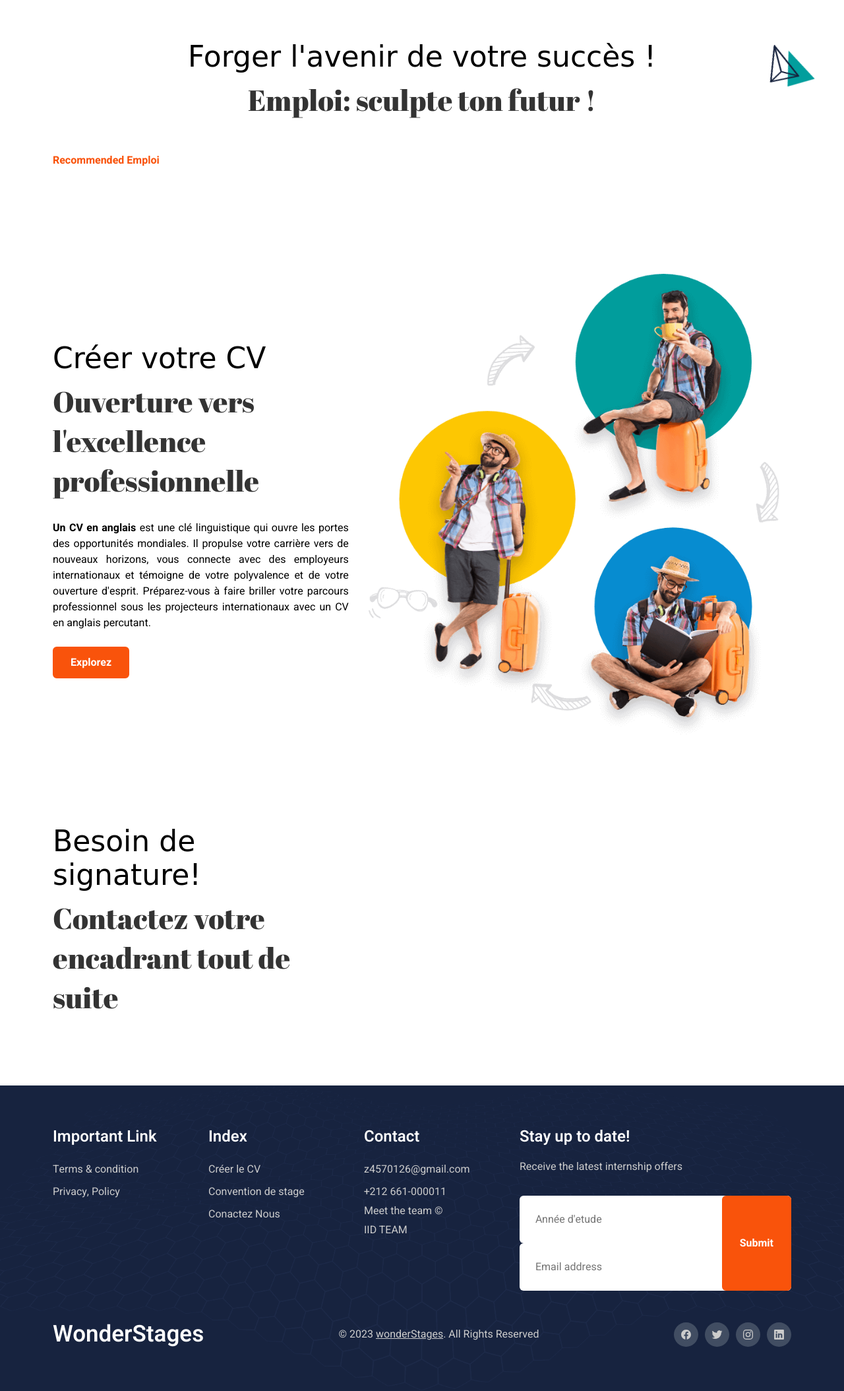
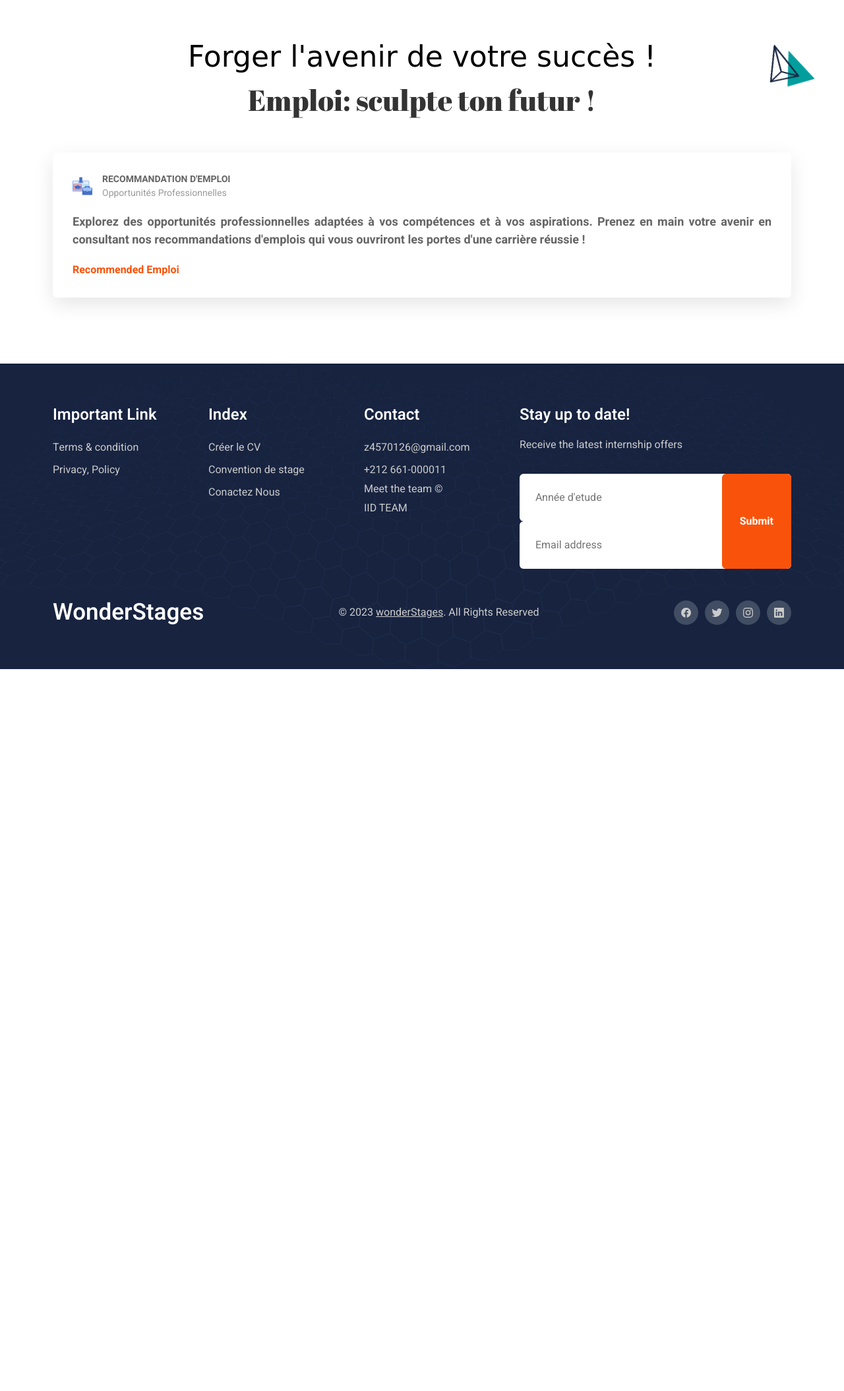
Before and after one commit to abarah/Projet_job_offers, a Flask app: page / in a window 1280 px wide. Shown: the part 92-2200 px from the top of the page at 66% size. After the commit the page ends 1106 px from the top, so only its background shows below. Run offline with Flask 2, Linux system fonts and the light colour scheme; some web fonts are replaced.

Commit message:
Update index.html

```diff
--- a/templates/index.html
+++ b/templates/index.html
@@ -86,20 +86,38 @@
           <h2 class="h2 section-title">Emploi: sculpte ton futur ! </h2>
 <ul>
 
+                <li>
+  <div class="blog-card">
+    <div class="card-content">
+      <div class="card-wrapper">
+        <div class="author-wrapper">
+          <figure class="author-avatar">
+            <img src="../static/images/university.png" width="30" height="30" alt="Recommandation emploi">
+          </figure>
 
+          <div>
+            <a href="#" class="author-name"><b>RECOMMANDATION D'EMPLOI</b></a>
+            <p class="author-title">Opportunités Professionnelles</p>
+          </div>
+        </div>
+      </div>
 
-                  <li>
+      <h3 class="card-title">
+        <p>
+          <div style="text-align: justify;">
+            Explorez des opportunités professionnelles adaptées à vos compétences et à vos aspirations. Prenez en main votre avenir en consultant nos recommandations d'emplois qui vous ouvriront les portes d'une carrière réussie !
+          </div>
+        </p>
+      </h3>
 
+      <button type="button" class="btn-link" onclick="window.location.href='uploadInit'">
+        Recommended Emploi
+      </button>
 
+    </div>
+  </div>
+</li>
 
-
-                  <button type="button" class="btn-link" onclick="window.location.href='uploadInit'">
-  Recommended Emploi
-</button>
-
-
-
-            </li>
 
 
 	</ul>
@@ -109,52 +127,7 @@
       </section>
 
 
-      <section class="section about">
-        <div class="container">
 
-          <div class="about-content">
-
-            <p class="section-subtitle">Créer votre CV</p>
-
-            <h2 class="h2 section-title">Ouverture vers l'excellence professionnelle</h2>
-
-            <p class="about-text">
-            	<div style="text-align: justify;">
-              <b>Un CV en anglais</b> est une clé linguistique qui ouvre les portes des opportunités mondiales. Il propulse votre carrière vers de nouveaux horizons, vous connecte avec des employeurs internationaux et témoigne de votre polyvalence et de votre ouverture d'esprit. Préparez-vous à faire briller votre parcours professionnel sous les projecteurs internationaux avec un CV en anglais percutant.
-              </div>
-            </p>
-            <br>
-
-            <a href="https://www.canva.com/fr_fr/creer/cv/" class="btn btn-primary">Explorez</a>
-
-          </div>
-
-          <figure class="about-banner">
-            <img src="../static/images/about-banner.png" width="756" height="842" loading="lazy" alt="" class="w-100">
-          </figure>
-
-        </div>
-      </section>
-
-
-	<section class="section about">
-        <div class="container">
-
-          <div class="about-content">
-
-            <p class="section-subtitle">Besoin de signature!</p>
-
-            <h2 class="h2 section-title">Contactez votre encadrant tout de suite</h2>
-
-
-            <br>
-
-
-          </div>
-
-
-        </div>
-      </section>
     </article>
   </main>
 
```
